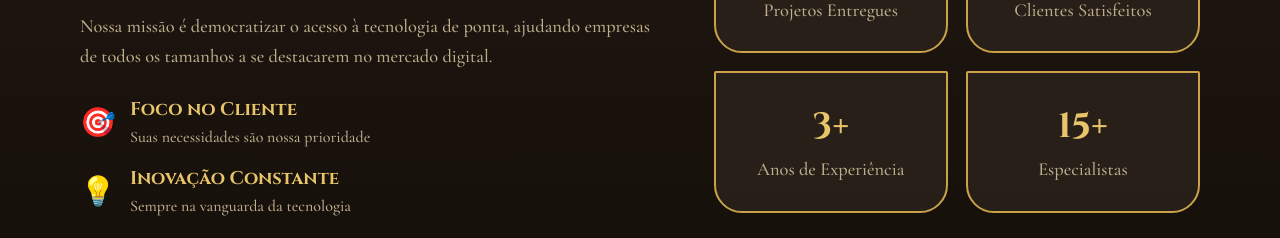
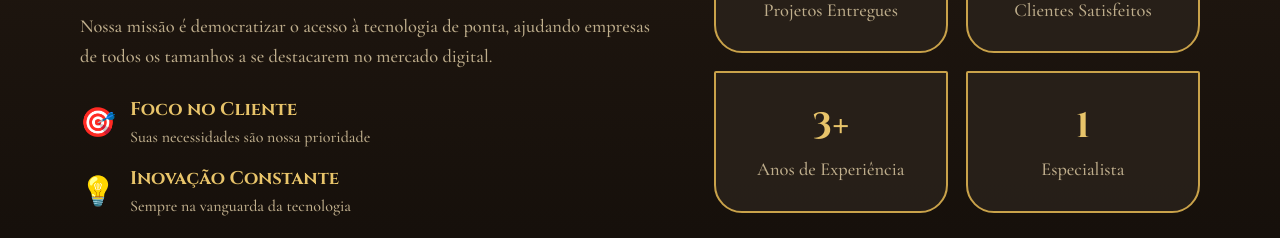
Before and after one commit to pedroleonidasdev/pedrotecnologia, a React (Create React App) app: page / in a window 1280 px wide. Shown: the part 2019-2257 px from the top of the page. Built offline with nearby package versions, Linux system fonts and the light colour scheme.

Commit message:
Ajusta números da seção Sobre

```diff
--- a/src/components/About.js
+++ b/src/components/About.js
@@ -6,7 +6,7 @@ const About = () => {
     { number: '5', label: 'Projetos Entregues' },
     { number: '5', label: 'Clientes Satisfeitos' },
     { number: '3+', label: 'Anos de Experiência' },
-    { number: '15+', label: 'Especialistas' }
+    { number: '1', label: 'Especialista' }
   ];
 
   return (
```
